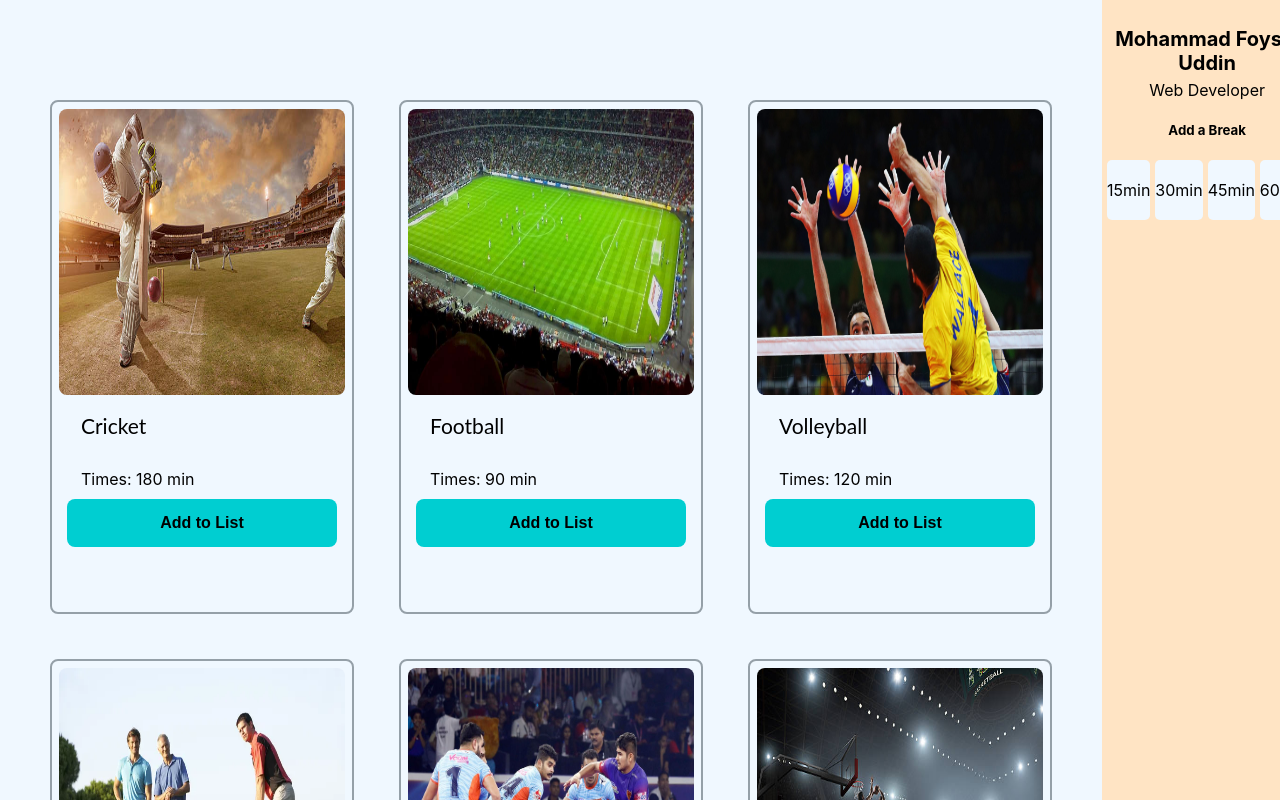
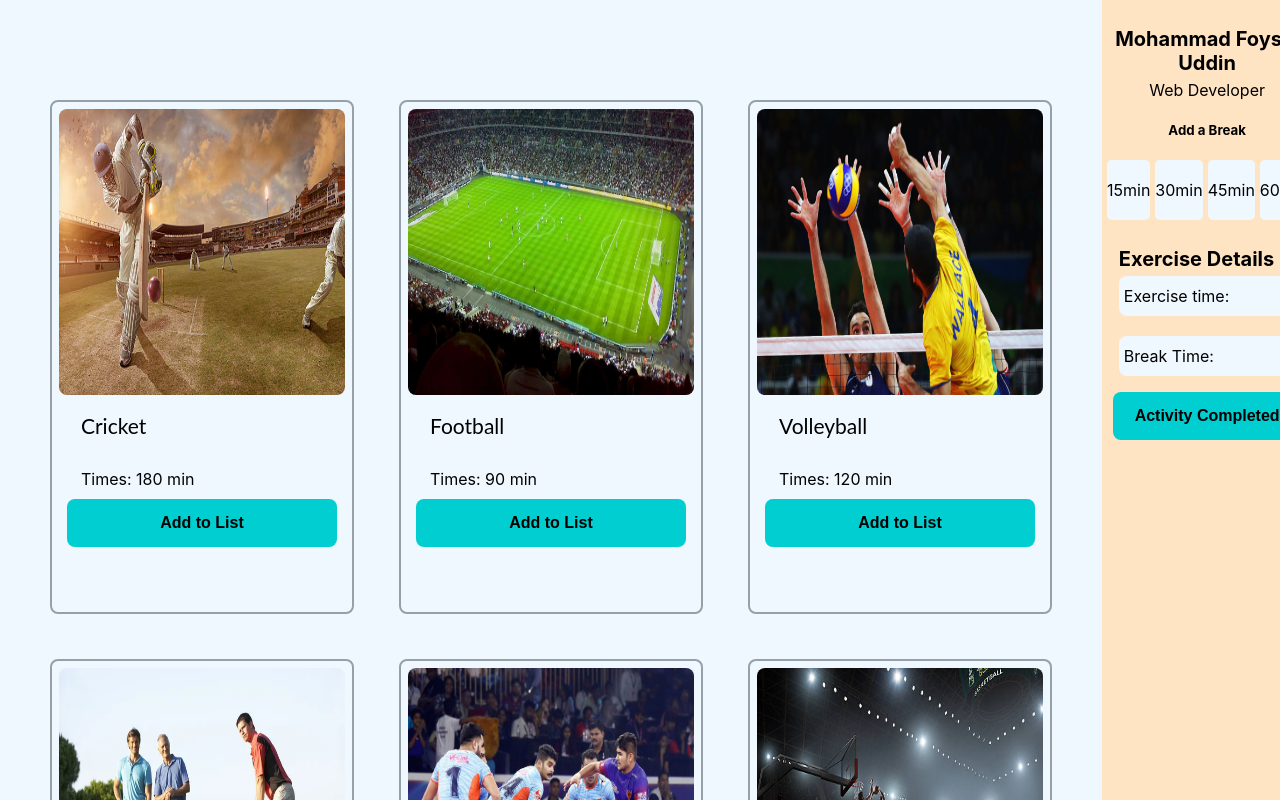
Before and after one commit to foysal767/xtreme-sports-club, a React (Create React App) app: page / in a window 1280 px wide. Shown: the top 800 px of the page. Built offline with nearby package versions, Linux system fonts and the light colour scheme.

Commit message:
cart inside div added

```diff
--- a/src/components/Activities/Activities.css
+++ b/src/components/Activities/Activities.css
@@ -32,6 +32,31 @@
     padding: 20px 0;
     cursor: pointer;
 }
+.exercise-details {
+    text-align: left;
+    margin-left: 8%;
+}
+.exercise-time {
+    padding: 10px 5px;
+    background-color: aliceblue;
+    border-radius: 8px;
+    margin-bottom: 20px;
+}
+.break-time {
+    padding: 10px 5px;
+    background-color: aliceblue;
+    border-radius: 8px;
+}
+.btn-activity {
+    width: 90%;
+    background-color: darkturquoise;
+    padding: 15px 0;
+    margin-top: 8%;
+    border: 0px;
+    border-radius: 8px;
+    font-weight: 700;
+    font-size: 16px;
+}
 
 @media (max-width: 540px){
     .page-container{
--- a/src/components/Activities/Activities.js
+++ b/src/components/Activities/Activities.js
@@ -28,6 +28,12 @@ const Activities = () => {
                     <p>45min</p>
                     <p>60min</p>
                 </div>
+                <div className='exercise-details'>
+                    <h4>Exercise Details</h4>
+                    <div className='exercise-time'>Exercise time: </div>
+                    <div className='break-time'>Break Time: </div>
+                </div>
+                <button className='btn-activity'>Activity Completed</button>
             </div>
         </div>
     );
```
